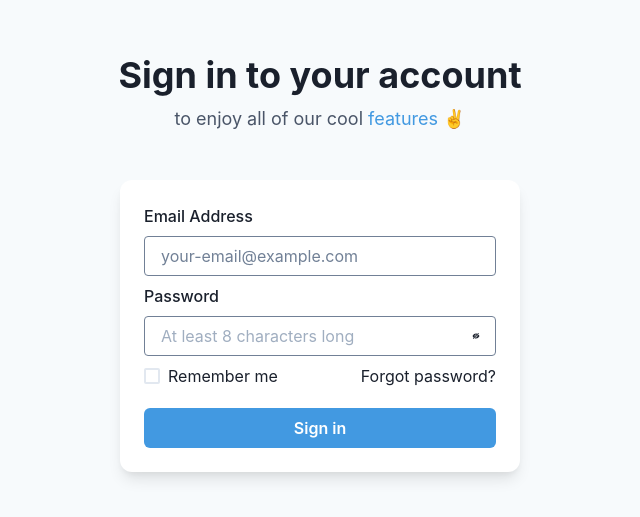
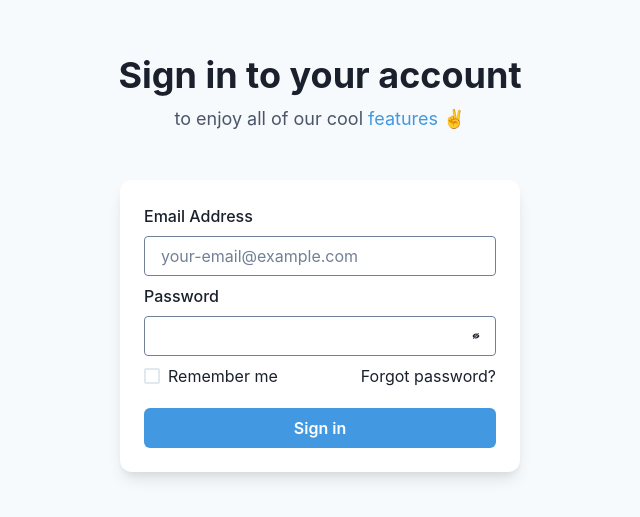
Before and after one commit to Samlogy/saas-ecommerce, a Next.js app in the folder front/: page /login in a window 1280 px wide. Shown: the part 113-630 px from the top of the page, without its empty margins (320-960 px from the left). Built offline with nearby package versions, Linux system fonts and the light colour scheme.

Commit message:
edit: form validation --> login

```diff
--- a/front/pages/login.tsx
+++ b/front/pages/login.tsx
@@ -50,12 +50,13 @@ export default function Login() {
                             isInvalid={errors.email ? true : false}
                             errorBorderColor="error" borderColor="gray.500" borderRadius="4px"
                             {...register("email")} />
+                    {errors.email && <ErrorMessage error={errors.email.message} />}
                 </FormControl>
 
                 <FormControl id="password" mb=".5rem">
                     <FormLabel> Password </FormLabel>
                     <InputGroup>
-                    <Input type={showPassword ? 'text' : 'password'} placeholder="At least 8 characters long"
+                        <Input type={showPassword ? 'text' : 'password'} placeholder=""
                                 isInvalid={errors.password ? true : false}
                                 errorBorderColor="error" borderColor="gray.500" borderRadius="4px"
                                 {...register("password")} />
@@ -65,6 +66,7 @@ export default function Login() {
                             </Button>
                         </InputRightElement>
                     </InputGroup>
+                    {errors.password && <ErrorMessage error={errors.password.message} />}
                 </FormControl>
 
                 <Stack spacing={5}>
```
Lines whose indentation alone changed are shown as unchanged.
